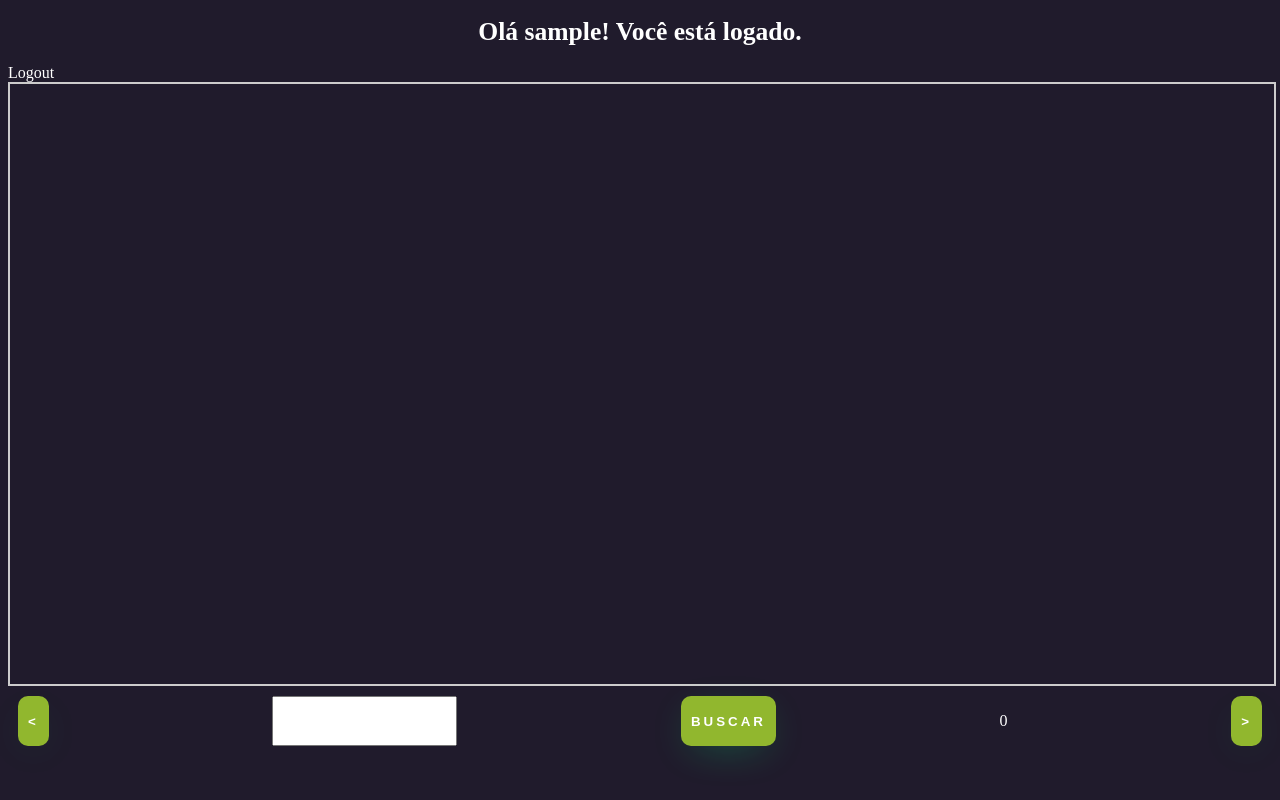
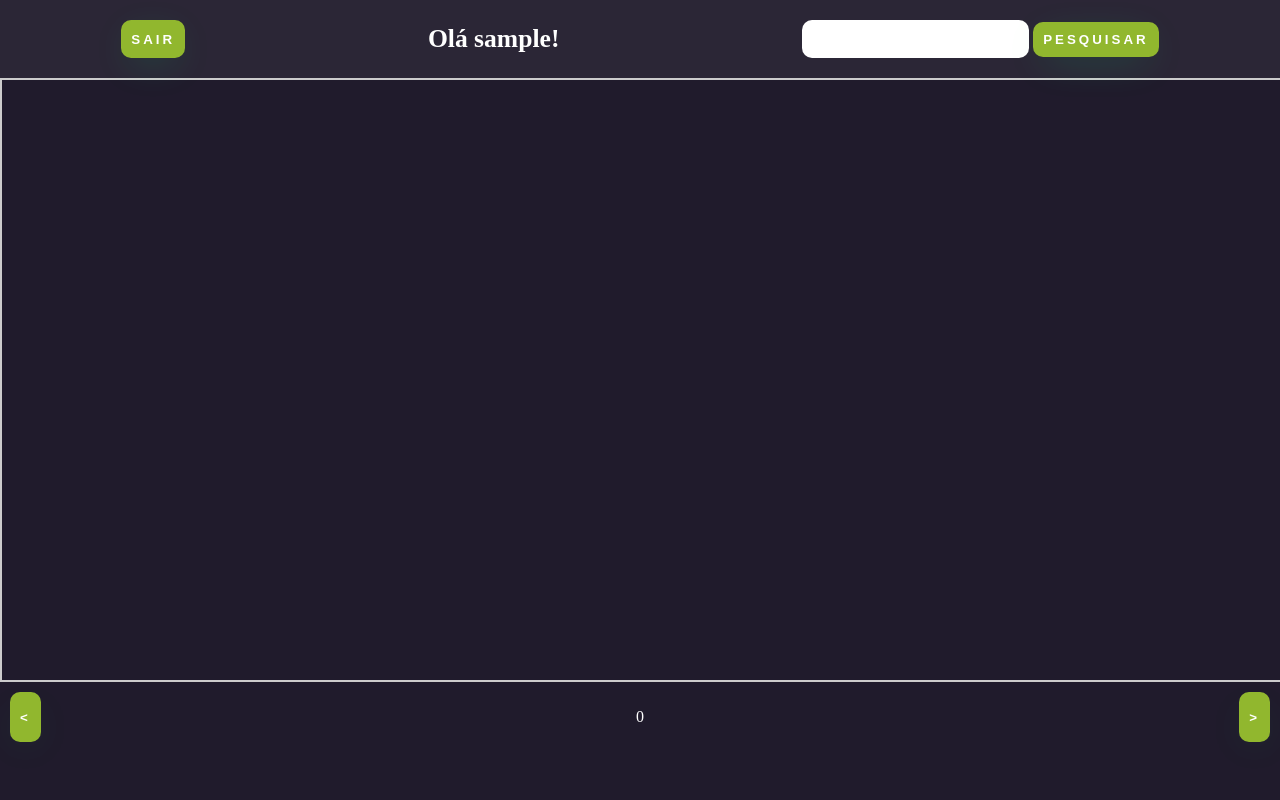
Before and after one commit to Migueljose28/banco-de-talento, a Flask app: page / in a window 1280 px wide. Run offline with Flask 2, Linux system fonts and the light colour scheme; the visitor is signed in with stand-in values (Sample User, id 1); data comes from the database, SQL or seed files in the repository; some libraries are stand-ins or nearby versions.

Commit message:
detalhes

```diff
--- a/static/css/index.css
+++ b/static/css/index.css
@@ -1,14 +1,42 @@
 body{
     background-color: #201b2c;
+    margin: 0;
+    padding: 0;
 }
 
-h1{
+
+nav{
+    display: flex;
+    flex-direction: row;
+    background-color: #2b2636;
+    width: 100%;
+    height: auto;
+    padding: 20px 0px ;
+    justify-content: space-around;
+}
+
+
+input{
+
+    border: none;
+    border-radius: 10px;
+    padding: 10px;
+    font-size: 12pt;
+    outline: none;
+    box-sizing: border-box;
+}
+
+
+h2{
     display: flex;
     justify-content: center;
     align-items: center;
     color: white;
     font-size: 2vw;
 
+
+    margin: 0;
+    padding: 0;
 }
 a{
     color: white;
@@ -30,7 +58,7 @@
     margin: 10px;
 }
 
-.menu_botoes > button{
+button{
     background-color: #91b72e;
     color: white;
     border: none;
@@ -44,8 +72,40 @@
     text-transform: uppercase;
 }
 
+.logout{
+    background-color: #91b72e;
+    color: white;
+    border: none;
+    border-radius: 10px;
+    padding: 10px;
+    cursor: pointer;
+    font-weight: 800;
+    letter-spacing: 3px;
+    outline: none;
+    box-shadow: 0px 10px 40px -12px #00ff8052;
+    text-transform: uppercase;
 
+}
 .pdf-container{
     width: 80%;
     margin: 0 auto;
 }
+
+
+/* Para telas pequenas: tablets e celulares em modo paisagem */
+@media (max-width: 767px) {
+    nav{
+        font-size:12px
+    }
+
+h2{
+    display:none;
+}
+
+#logout{
+    order: 1;
+}
+
+
+
+}
--- a/templates/index.html
+++ b/templates/index.html
@@ -22,22 +22,35 @@
         }
     </style>
 </head>
+<header>
+<nav>
+    <button id="logout" class="logout"><a href="/logout">sair</a></button>
+    <h2>Olá {{current_user.nome}}!</h2>
+    <section>
+    <input id="valor" type="number">
+    <button id="commit">Pesquisar</button>
+    </section>
+
+</nav>
+</header>
+
 <body>
-        <h1>Olá {{current_user.nome}}! Você está logado. </h1>
-        <a href="/logout">Logout</a>
+
+
 
 
          <!-- Usando <embed> para exibir o PDF -->
          <!-- Canvas onde o PDF será exibido -->
 
 <div class="pdf-container">
-    <canvas id="pdf-canvas" width="100%" height="400px"></canvas>
+    <canvas id="pdf-canvas" width="100%" height="400px">
+
+    </canvas>
 </div>
 
 <div class="menu_botoes">
 <button id="decrementar">&lt;</button>
-<input id="valor" type="number">
-<button id="commit">buscar</button>
+
 <p style="color:white"  id="displayValor">0</p>
 
 <button id="incrementar">&gt;</button>
```
Also changed, not shown: 1 other file.
